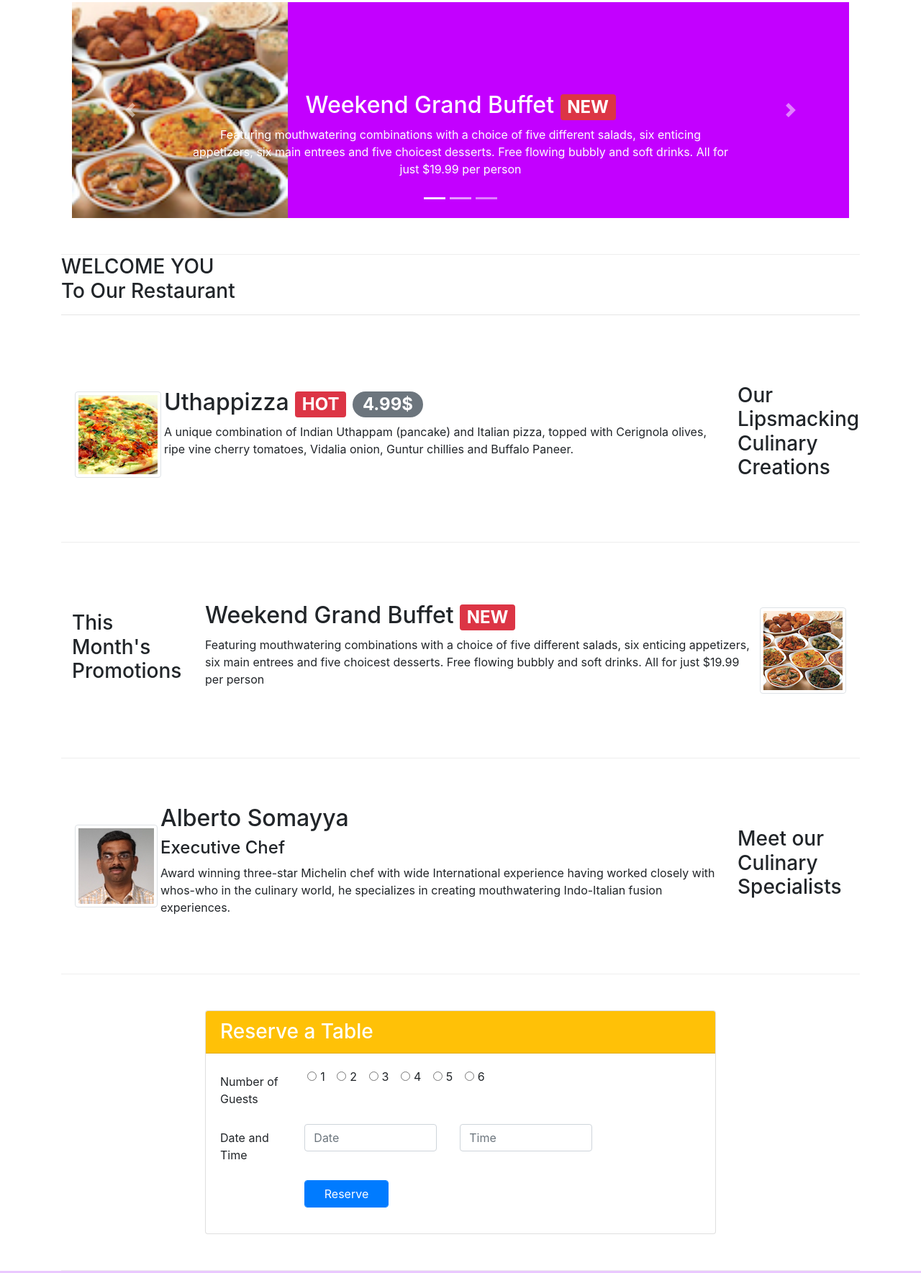
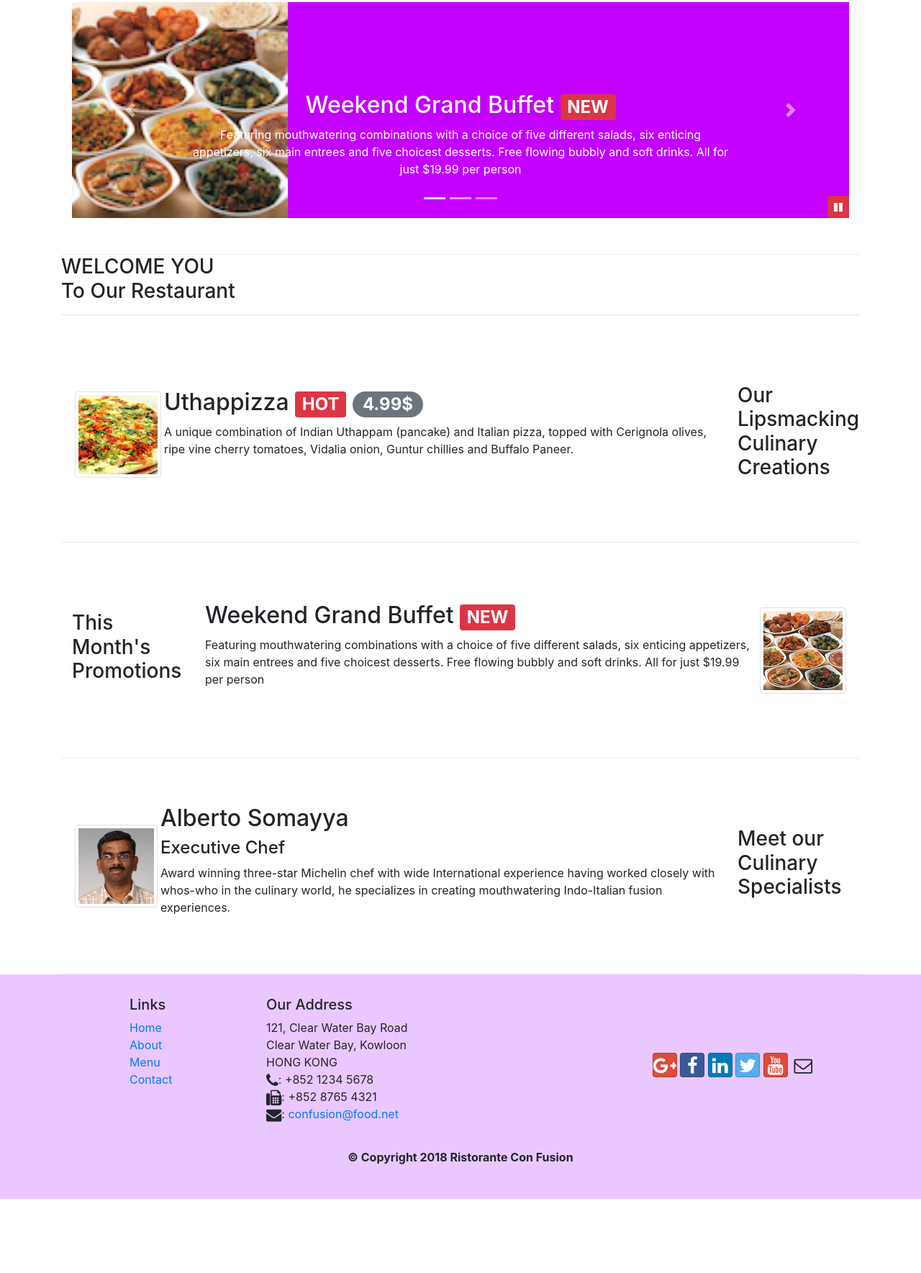
Before and after one commit to AyhamLazkany/Bootstrap4-test, a website: page index.html in a window 1280 px wide. Shown: the part 387-2156 px from the top of the page at 72% size. After the commit the page ends 2053 px from the top, so only its background shows below. Drawn offline with nearby package versions, Linux system fonts and the light colour scheme.

Commit message:
Bootstrap and JQuery

```diff
--- a/css/styles.css
+++ b/css/styles.css
@@ -51,3 +51,9 @@ body{
     left: 0;
     min-height: 300px;
 }
+#car-btn{
+    z-index: 1;
+    position: absolute;
+    bottom: 0;
+    right: 0;
+}
--- a/index.html
+++ b/index.html
@@ -168,21 +168,10 @@
         <div class="row row-content">
             <div class="col">
                 <div id="mycar" class="carousel slid" data-ride="carousel">
-                    <ol class="carousel-indicators">
-                        <li data-target="#mycar" data-slide-to="0" class="active"></li>
-                        <li data-target="#mycar" data-slide-to="1"></li>
-                        <li data-target="#mycar" data-slide-to="2"></li>
-                    </ol>
-                    <a class="carousel-control-prev" href="#mycar" role="button" data-slide="prev">
-                        <span class="carousel-control-prev-icon" aria-hidden="true"></span>
-                    </a>
-                    <a class="carousel-control-next" href="#mycar" role="button" data-slide="next">
-                        <span class="carousel-control-next-icon" aria-hidden="true"></span>
-                    </a>
                     <div class="carousel-inner" role="listbox">
                         <div class="carousel-item active">
                             <img class="d-block img-fluid" src="img/uthappizza.png" alt="Uthappizza">
-                            <div class="carousel-caption d-none d-md-block">
+                            <div class="carousel-caption">
                                 <h2>Uthappizza <span class="badge badge-danger">HOT</span> <span class="badge badge-pill badge-secondary">4.99$</span></h2>
                                 <p class="d-none d-md-block">A unique combination of Indian Uthappam (pancake) and Italian pizza, topped with Cerignola olives,
                                 ripe vine cherry tomatoes, Vidalia onion, Guntur chillies and Buffalo Paneer.</p>
@@ -190,7 +179,7 @@
                         </div>
                         <div class="carousel-item">
                             <img class="d-block img-fluid" src="img/buffet.png" alt="Grand Buffet">
-                            <div class="carousel-caption d-none d-md-block">
+                            <div class="carousel-caption">
                                 <h2>Weekend Grand Buffet <span class="badge badge-danger">NEW</span></h2>
                                 <p class="d-none d-md-block">Featuring mouthwatering combinations with a choice of five different salads, six enticing appetizers,
                                 six main entrees and five choicest desserts. Free flowing bubbly and soft drinks. All for just
@@ -199,7 +188,7 @@
                         </div>
                         <div class="carousel-item">
                             <img class="d-block img-fluid" src="img/alberto.png" alt="Alberto Somayya">
-                            <div class="carousel-caption d-none d-md-block">
+                            <div class="carousel-caption">
                                 <h2>Alberto Somayya</h2>
                                 <h4>Executive Chef</h4>
                                 <p class="d-none d-md-block">Award winning three-star Michelin chef with wide International experience having worked closely with
@@ -208,6 +197,20 @@
                             </div>
                         </div>
                     </div>
+                    <ol class="carousel-indicators">
+                        <li data-target="#mycar" data-slide-to="0" class="active"></li>
+                        <li data-target="#mycar" data-slide-to="1"></li>
+                        <li data-target="#mycar" data-slide-to="2"></li>
+                    </ol>
+                    <a class="carousel-control-prev" href="#mycar" role="button" data-slide="prev">
+                        <span class="carousel-control-prev-icon"></span>
+                    </a>
+                    <a class="carousel-control-next" href="#mycar" role="button" data-slide="next">
+                        <span class="carousel-control-next-icon"></span>
+                    </a>
+                    <button class="btn btn-danger btn-sm" id="car-btn">
+                        <span class="fa fa-pause"></span>
+                    </button>
                 </div>
             </div>
         </div>
@@ -271,60 +274,6 @@
             </div>
         </div>
 
-        <div class="row row-content align-items-center">
-            <div class="mx-auto col-12 col-md-8">
-                <div class="card">
-                    <h3 class="card-header bg-warning text-white">Reserve a Table</h3>
-                    <div class="card-body">
-                        <form>
-                            <div class="row form-group">
-                                <label class="col-12 col-md-2 col-form-label">Number of Guests</label>
-                                <div class="form-check col-12 col-md-10">
-                                    <div class="form-check form-check-inline">
-                                      <input class="form-check-input" type="radio" name="inlineRadioOptions" id="inlineRadio1" value="option1">
-                                      <label class="form-check-label" for="inlineRadio1">1</label>
-                                    </div>
-                                    <div class="form-check form-check-inline">
-                                      <input class="form-check-input" type="radio" name="inlineRadioOptions" id="inlineRadio2" value="option2">
-                                      <label class="form-check-label" for="inlineRadio2">2</label>
-                                    </div>
-                                    <div class="form-check form-check-inline">
-                                      <input class="form-check-input" type="radio" name="inlineRadioOptions" id="inlineRadio3" value="option3">
-                                      <label class="form-check-label" for="inlineRadio3">3</label>
-                                    </div>
-                                    <div class="form-check form-check-inline">
-                                      <input class="form-check-input" type="radio" name="inlineRadioOptions" id="inlineRadio3" value="option3">
-                                      <label class="form-check-label" for="inlineRadio3">4</label>
-                                    </div>
-                                    <div class="form-check form-check-inline">
-                                      <input class="form-check-input" type="radio" name="inlineRadioOptions" id="inlineRadio3" value="option3">
-                                      <label class="form-check-label" for="inlineRadio3">5</label>
-                                    </div>
-                                    <div class="form-check form-check-inline">
-                                      <input class="form-check-input" type="radio" name="inlineRadioOptions" id="inlineRadio3" value="option3">
-                                      <label class="form-check-label" for="inlineRadio3">6</label>
-                                    </div>
-                                </div>
-                            </div>
-                            <div class="row form-group">
-                                <label class="col-12 col-md-2 col-form-label">Date and Time</label>
-                                <div class="col col-md-10 row">
-                                    <input type="text" class="mx-3 col-12 col-md-4 form-control" placeholder="Date">
-                                    <input type="text" class="mx-3 col-12 col-md-4 form-control" placeholder="Time">
-                                </div>
-                            </div>
-                            <div class="row form-group">
-                                <span class="col-md-2"></span>
-                                <button type="submit" class="mx-3 col-4 col-md-2 form-control btn btn-primary">
-                                    Reserve
-                                </button>
-                            </div>
-                        </form>
-                    </div>
-                </div>
-            </div>
-        </div>
-
     </div>
 
     <footer class="footer">
@@ -375,7 +324,19 @@
     <script src="node_modules/bootstrap/dist/js/bootstrap.min.js"></script>
     <script>
         $(document).ready(() => {
-            $('[data-toggle="tooltip"]').tooltip();
+            $('#mycar').carousel({ interval : 3000 });
+            $('#car-btn').click(() => {
+                if($('#car-btn').children('span').hasClass('fa-pause')) {
+                    $('#mycar').carousel('pause');
+                    $('#car-btn').children('span').removeClass('fa-pause');
+                    $('#car-btn').children('span').addClass('fa-play');
+                }
+                else {
+                    $('#mycar').carousel('cycle');
+                    $('#car-btn').children('span').removeClass('fa-play');
+                    $('#car-btn').children('span').addClass('fa-pause');
+                }
+            });
         });
     </script>
 
```
